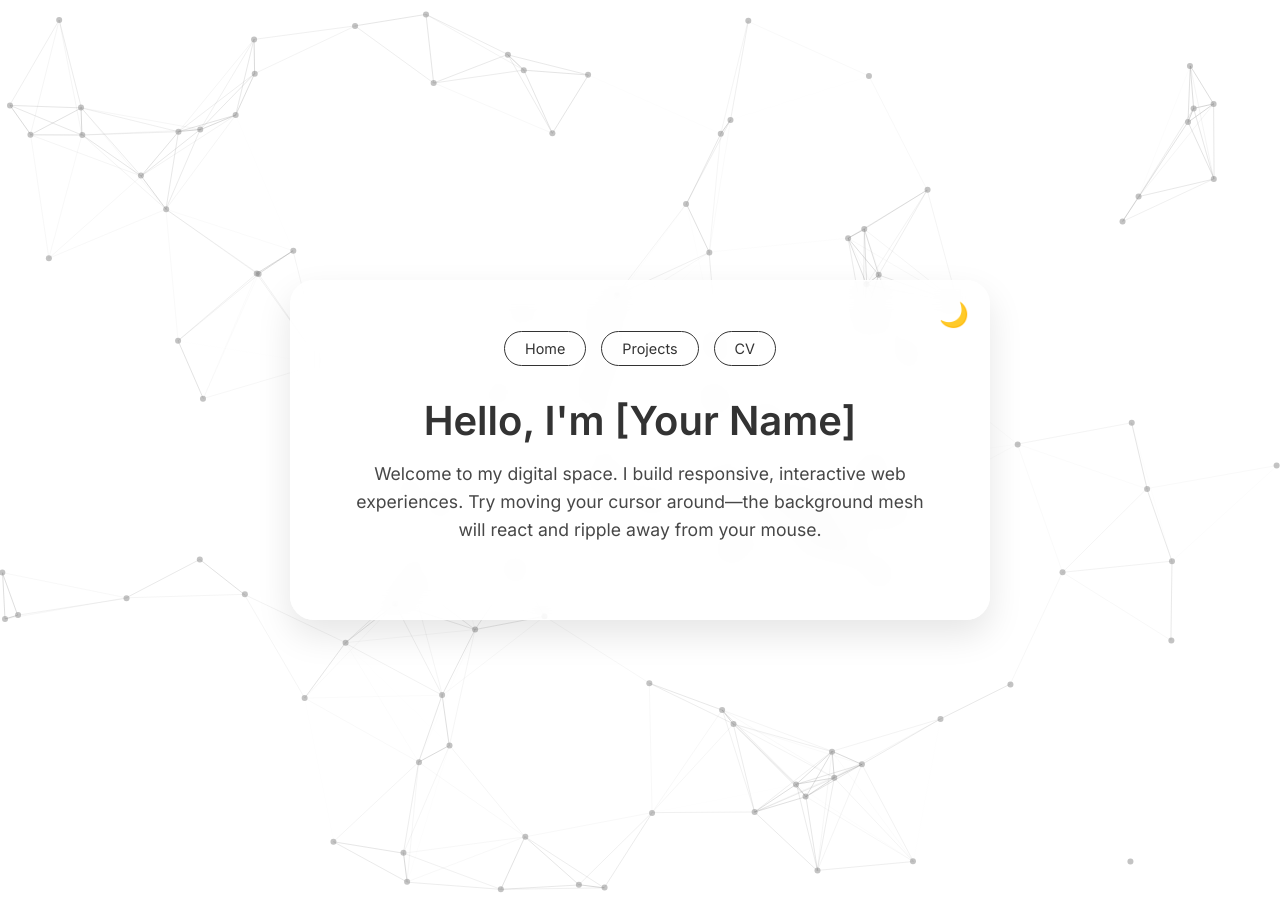
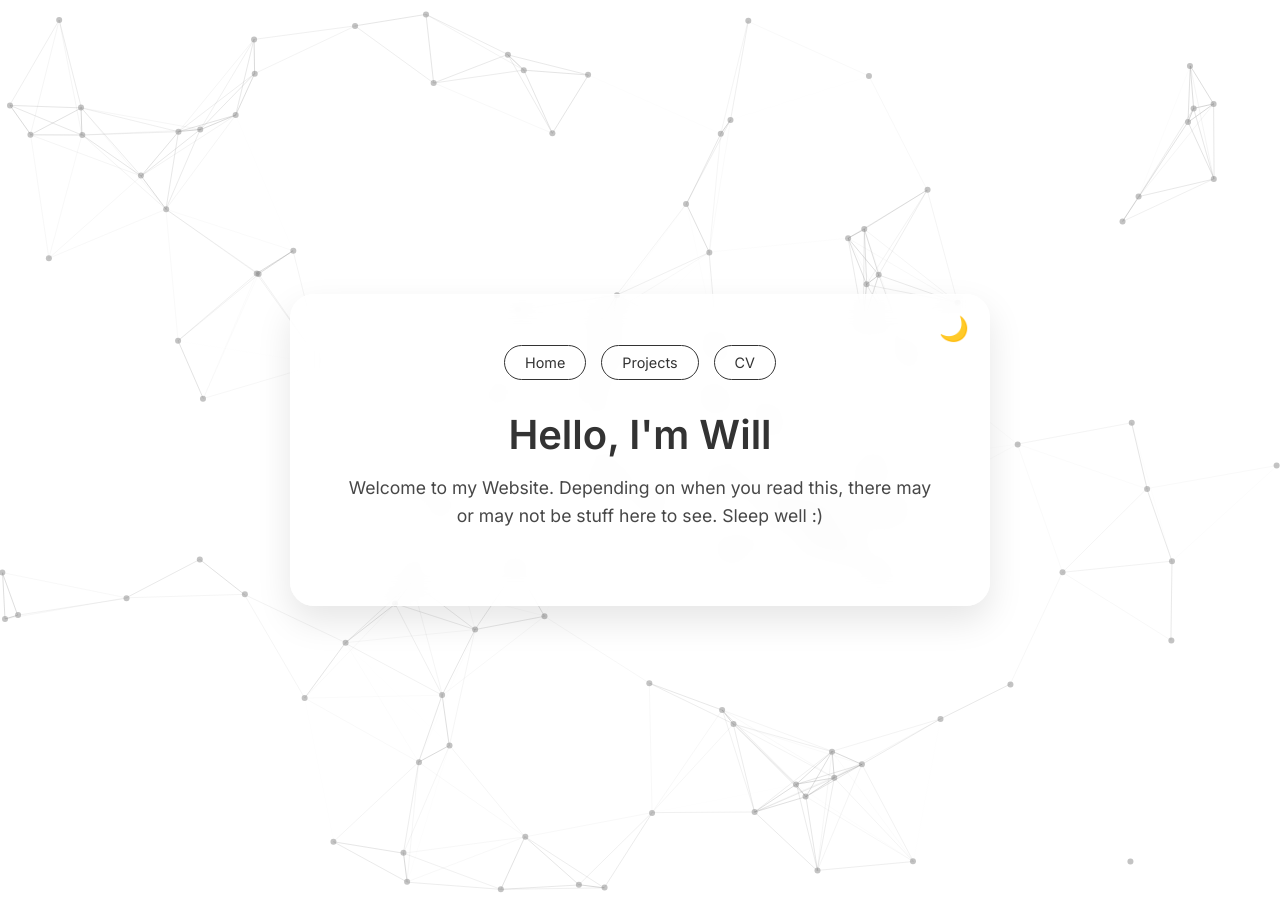
Before and after one commit to Will-McEniery/Will-McEniery.github.io, a Jekyll site: the page built from index.html, in a window 1280 px wide. Built offline with Jekyll 4.4.1, drawn with Linux system fonts in a browser that asks for light colours.

Commit message:
Update introduction and welcome message in index.html

```diff
--- a/index.html
+++ b/index.html
@@ -3,8 +3,8 @@ layout: default
 title: Home
 ---
 
-<h1>Hello, I'm [Your Name]</h1>
+<h1>Hello, I'm Will</h1>
 <p>
-    Welcome to my digital space. I build responsive, interactive web experiences.
-    Try moving your cursor around—the background mesh will react and ripple away from your mouse.
+    Welcome to my Website. Depending on when you read this, there may or may not be stuff here to see.
+    Sleep well :)
 </p>
```
